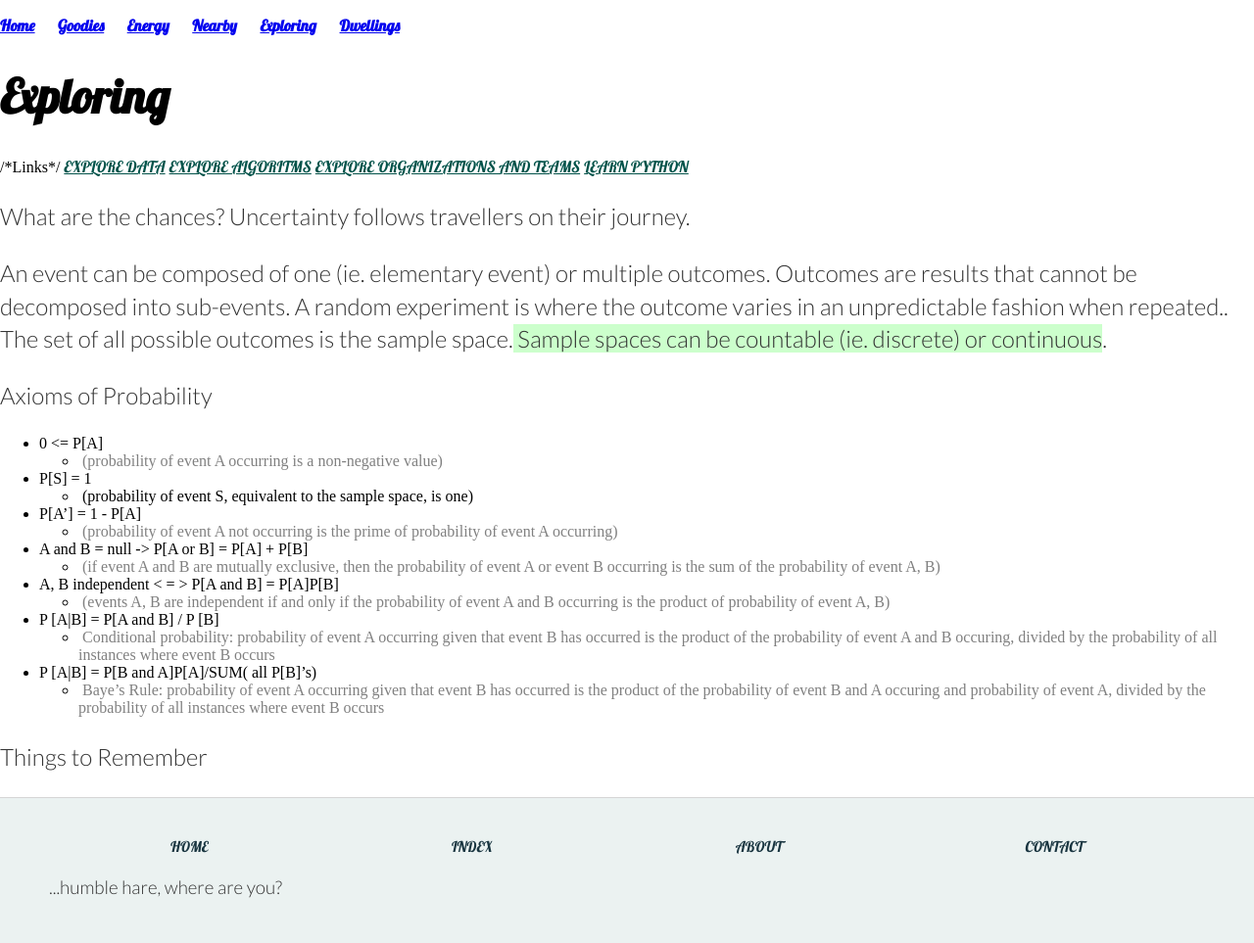
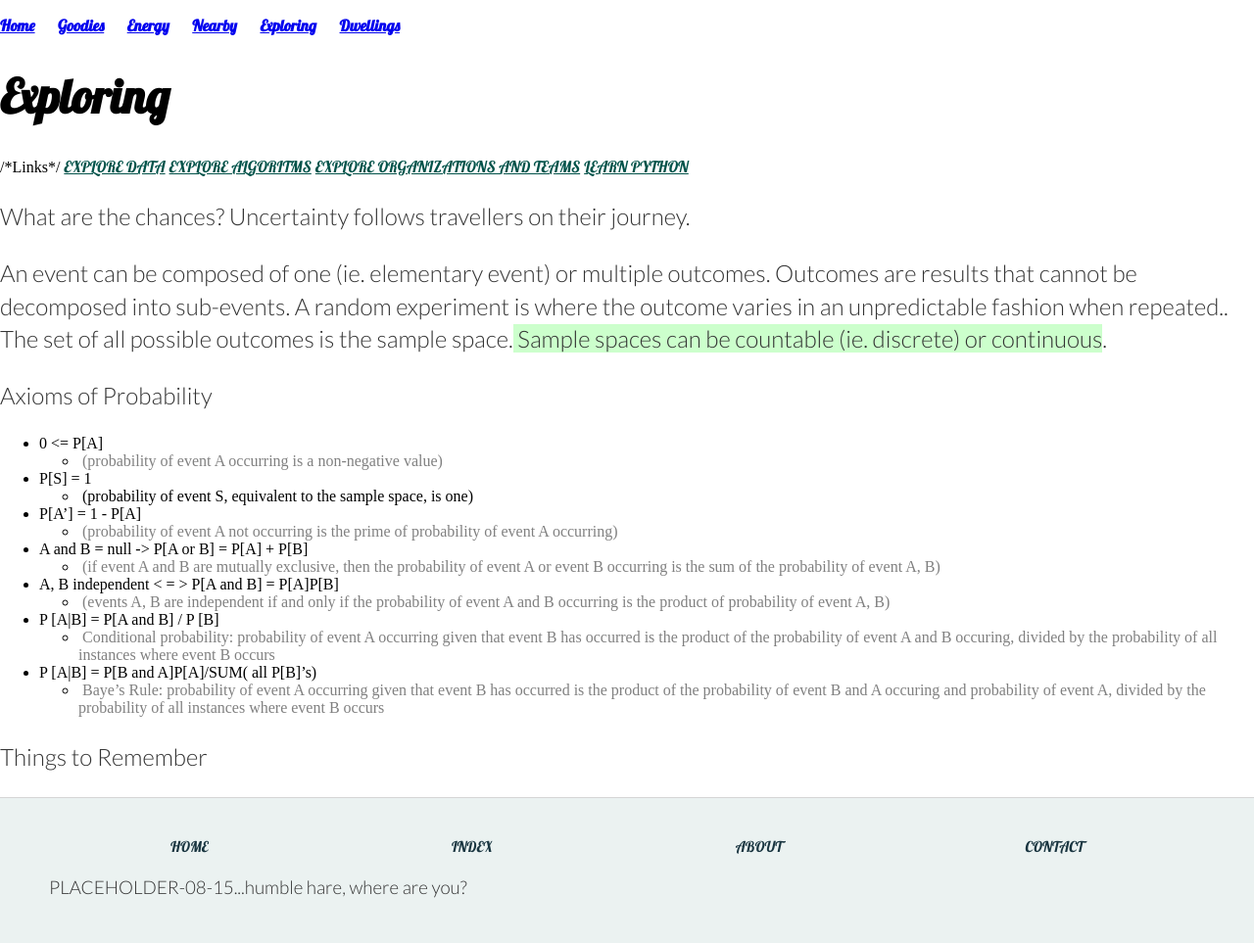
Before and after one commit to Squishy-Penguin/Squishy-Penguin.github.io, a Jekyll site: the page built from explore/index.html, in a window 1280 px wide. Shown: the whole page at 98% size. Built offline with Jekyll 4.4.1, drawn with Linux system fonts in a browser that asks for light colours; some web fonts are replaced.

Commit message:
Update default.html

```diff
--- a/_layouts/default.html
+++ b/_layouts/default.html
@@ -35,7 +35,7 @@
         		  		<li><a href="/about">About</a></li>
         		  		<li><a href="/contact">Contact</a></li>
             			</ul>
-				<small><p>...humble hare, where are you?</p></small>
+				<small><p>PLACEHOLDER-08-15...humble hare, where are you?</p></small>
 			</footer>
 		</body>
 	</html>
```
